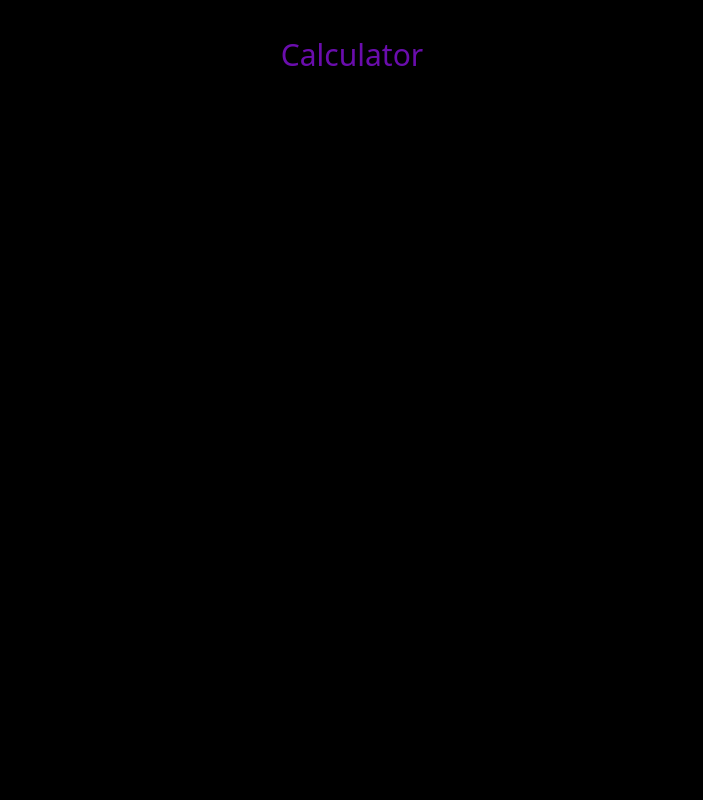
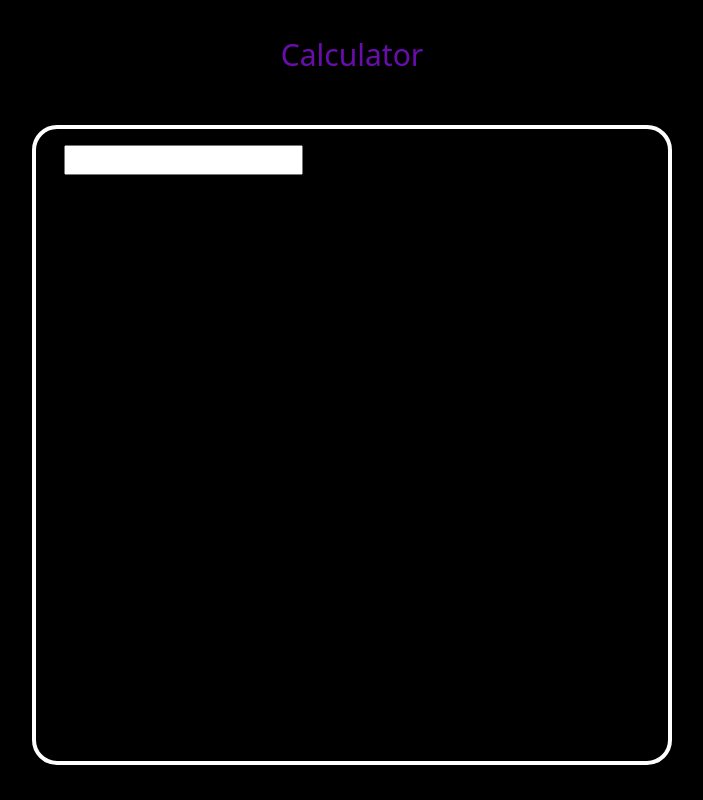
Before and after one commit to PhilipHousdens/Calculator-Web, a plain HTML site: page src/index.html in a window 1280 px wide. Shown: the whole page, without its empty margins (288-991 px from the left). Drawn offline with nearby package versions, Linux system fonts and the light colour scheme.

Commit message:
fixing and adding layout for the main calculator

```diff
--- a/src/css/style.css
+++ b/src/css/style.css
@@ -7,14 +7,25 @@ body {
     margin: 0;
     padding: 0;
     background-color: black;
+    height: 100vh;
 }
 
 .title p {
     color: var(--primary-color);
     font-size: 30px;
+    padding: 2rem 0;
 }
 
 .title {
     text-align: center;
-    margin-top: 2rem;
+
 }
+
+#calculator-box {
+    border: white solid 4px;
+    border-radius: 25px;
+    width: 50%;
+    height: 80%;
+    margin: auto;
+    padding: 1rem;
+}
--- a/src/index.html
+++ b/src/index.html
@@ -13,6 +13,15 @@
             <p>Calculator</p>
         </div>
     </header>
+    <div id="calculator-box">
+        <div class="container">
+            <div class="display">
+                <div class="input">
+                    <input type="text">
+                </div>
+            </div>
+        </div>
+    </div>
     <script src="https://cdn.jsdelivr.net/npm/bootstrap@5.3.2/dist/js/bootstrap.bundle.min.js" integrity="sha384-C6RzsynM9kWDrMNeT87bh95OGNyZPhcTNXj1NW7RuBCsyN/o0jlpcV8Qyq46cDfL" crossorigin="anonymous"></script>
 </body>
 </html>
```
